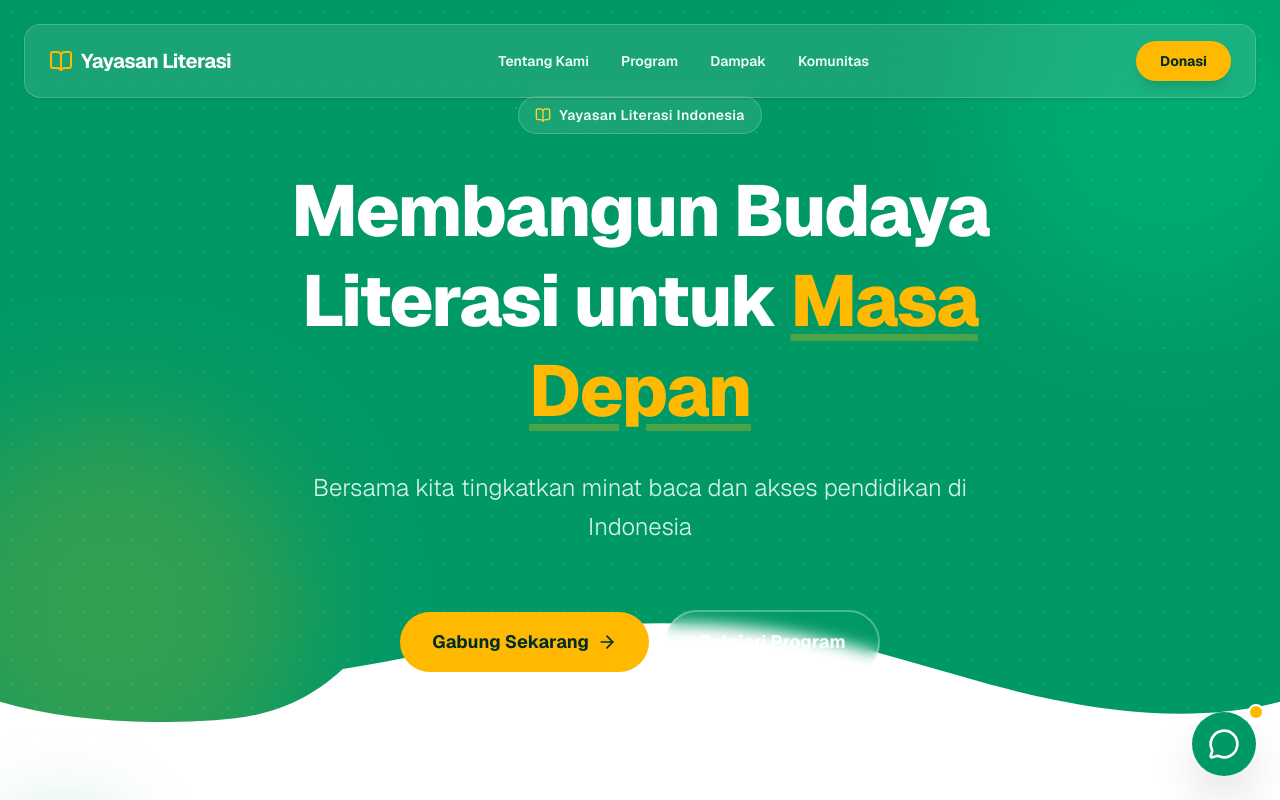
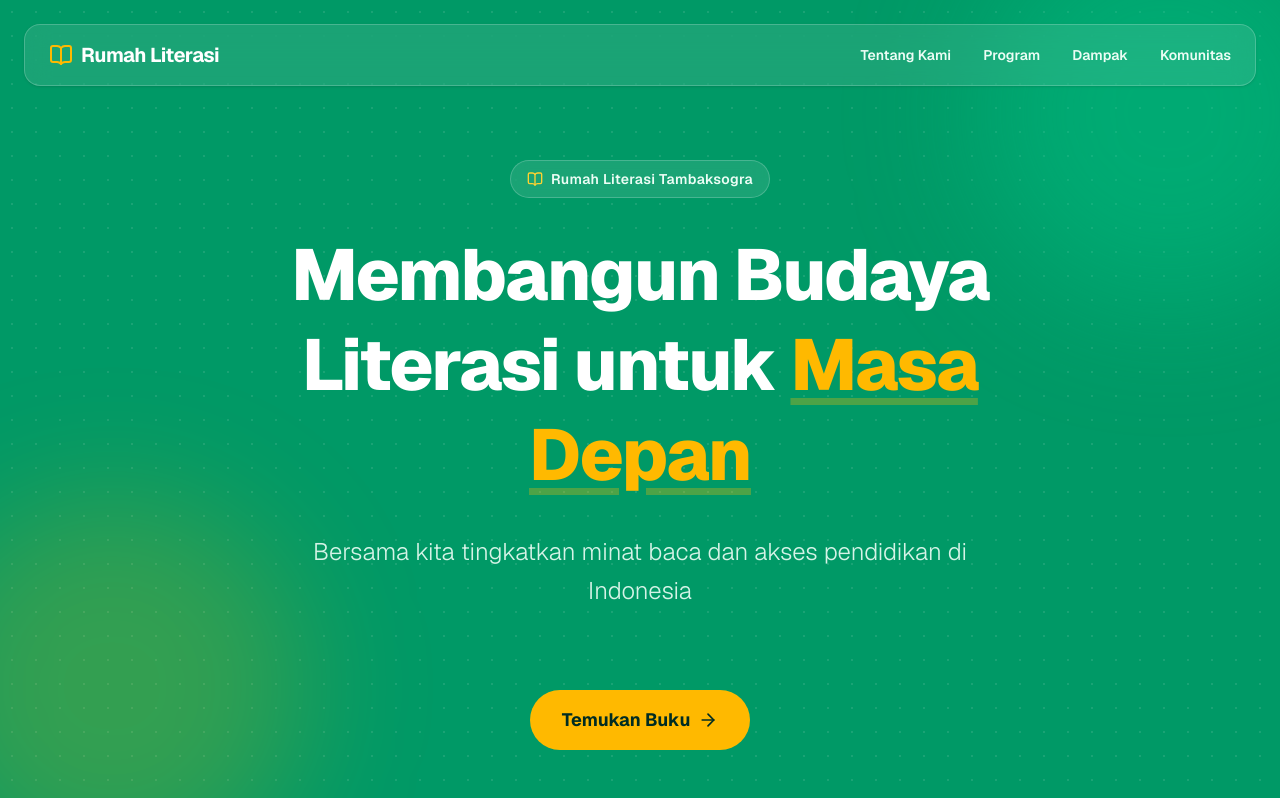
Before and after one commit to Rumah-Literasi-Tambaksogra/rumah-literasi, a Next.js app: page / in a window 1280 px wide. Shown: the top 800 px of the page. Built offline with nearby package versions, Linux system fonts and the light colour scheme.

Commit message:
minor changes

```diff
--- a/app/page.tsx
+++ b/app/page.tsx
@@ -7,7 +7,6 @@ import Impact from '../components/Impact';
 import Community from '../components/Community';
 import Gallery from '../components/Gallery';
 import Stories from '../components/Stories';
-import ChatWidget from '../components/ChatWidget';
 
 export const metadata: Metadata = {
   title: 'Membangun Budaya Literasi | Yayasan Literasi Indonesia',
@@ -22,17 +21,14 @@ export default function LiteracyLandingPage() {
         <div className="container mx-auto max-w-7xl flex justify-between items-center bg-white/10 backdrop-blur-md rounded-2xl px-6 py-4 border border-white/20 shadow-sm animate-fade-in-down">
           <div className="flex items-center gap-2 text-white font-bold text-xl tracking-tight">
             <BookOpen className="w-6 h-6 text-amber-400" />
-            <span>Yayasan Literasi</span>
+            <span>Rumah Literasi</span>
           </div>
-          <div className="hidden lg:flex gap-8 text-sm font-semibold text-emerald-50">
+          <div className="hidden lg:flex gap-8 text-sm font-semibold text-emerald-50 ml-auto">
             <a href="#tentang-kami" className="hover:text-amber-400 transition-colors">Tentang Kami</a>
             <a href="#program" className="hover:text-amber-400 transition-colors">Program</a>
             <a href="#dampak" className="hover:text-amber-400 transition-colors">Dampak</a>
             <a href="#komunitas" className="hover:text-amber-400 transition-colors">Komunitas</a>
           </div>
-          <button className="bg-amber-400 hover:bg-amber-300 text-emerald-950 px-6 py-2.5 rounded-full text-sm font-bold shadow-lg transition-all hover:-translate-y-0.5">
-            Donasi
-          </button>
         </div>
       </nav>
 
@@ -82,7 +78,7 @@ export default function LiteracyLandingPage() {
         <div className="container mx-auto px-6 max-w-7xl flex flex-col md:flex-row justify-between items-center gap-8">
           <div className="flex items-center gap-3 text-white">
             <BookOpen className="text-amber-400 w-8 h-8" />
-            <span className="text-2xl tracking-tight font-black">Yayasan Literasi</span>
+            <span className="text-2xl tracking-tight font-black">Rumah Literasi Tambaksogra</span>
           </div>
           <ul className="flex flex-wrap justify-center gap-8 text-sm font-semibold text-emerald-200">
             <li><a href="#tentang-kami" className="hover:text-amber-400 transition-colors">Tentang Kami</a></li>
@@ -90,12 +86,9 @@ export default function LiteracyLandingPage() {
             <li><a href="#dampak" className="hover:text-amber-400 transition-colors">Dampak</a></li>
             <li><a href="#" className="hover:text-amber-400 transition-colors">Privasi & Syarat</a></li>
           </ul>
-          <p className="text-sm font-medium">© 2026 Yayasan Literasi.<br className="md:hidden" /> Hak Cipta Dilindungi.</p>
+          <p className="text-sm font-medium">© 2026 Rumah Literasi Tambaksogra.<br className="md:hidden" /> Hak Cipta Dilindungi.</p>
         </div>
       </footer>
-
-      {/* Interactive Chat Widget */}
-      <ChatWidget />
     </main>
   );
 }
--- a/components/About.tsx
+++ b/components/About.tsx
@@ -41,8 +41,8 @@ export default function About() {
           <div ref={imageRef} className="w-full lg:w-1/2 relative">
             <div className="aspect-[4/3] rounded-3xl overflow-hidden shadow-2xl relative">
               <img
-                src="https://images.unsplash.com/photo-1544830209-1c9cd1817769?q=80&w=1000&auto=format&fit=crop"
-                alt="Anak-anak belajar membaca"
+                src="/images/murid-murid rumah literasi bersama pengajar.jpg"
+                alt="Murid-murid Rumah Literasi Bersama Pengajar"
                 className="w-full h-full object-cover hover:scale-105 transition-transform duration-700"
               />
               <div className="absolute inset-0 bg-gradient-to-t from-emerald-950/60 to-transparent"></div>
--- a/components/ChatWidget.tsx
+++ /dev/null
@@ -1,113 +0,0 @@
-'use client';
-import { useState, useEffect, useRef } from 'react';
-import { MessageCircle, X, Send, Bot, User } from 'lucide-react';
-import gsap from 'gsap';
-
-export default function ChatWidget() {
-  const [isOpen, setIsOpen] = useState(false);
-  const [messages, setMessages] = useState([
-    { role: 'assistant', content: 'Halo! Saya asisten virtual Yayasan Literasi. Ada yang bisa saya bantu terkait program atau donasi hari ini?' }
-  ]);
-  const [input, setInput] = useState('');
-  const chatRef = useRef<HTMLDivElement>(null);
-  const buttonRef = useRef<HTMLButtonElement>(null);
-
-  useEffect(() => {
-    // Animate button entrance
-    gsap.fromTo(buttonRef.current,
-      { scale: 0, opacity: 0 },
-      { scale: 1, opacity: 1, duration: 0.5, delay: 1, ease: 'back.out(1.5)' }
-    );
-  }, []);
-
-  useEffect(() => {
-    if (isOpen && chatRef.current) {
-      gsap.fromTo(chatRef.current,
-        { y: 50, opacity: 0, scale: 0.9 },
-        { y: 0, opacity: 1, scale: 1, duration: 0.4, ease: 'power3.out' }
-      );
-    }
-  }, [isOpen]);
-
-  const handleSend = () => {
-    if (!input.trim()) return;
-
-    setMessages(prev => [...prev, { role: 'user', content: input }]);
-    setInput('');
-
-    setTimeout(() => {
-      setMessages(prev => [
-        ...prev,
-        { role: 'assistant', content: 'Terima kasih atas pesan Anda! Saat ini saya masih dalam versi demo, namun jika Anda ingin bergabung menjadi relawan, silakan klik tombol "Gabung Sekarang" di bagian atas halaman. Mari bersama cerdaskan bangsa!' }
-      ]);
-    }, 1000);
-  };
-
-  return (
-    <div className="fixed bottom-6 right-6 z-50">
-      {isOpen && (
-        <div ref={chatRef} className="bg-white text-gray-900 w-[350px] rounded-2xl shadow-2xl overflow-hidden mb-4 border border-emerald-100 flex flex-col h-[450px] origin-bottom-right">
-          {/* Header */}
-          <div className="bg-emerald-600 p-4 flex justify-between items-center text-white">
-            <div className="flex items-center gap-3">
-              <div className="w-8 h-8 bg-white/20 rounded-full flex items-center justify-center">
-                <Bot className="w-5 h-5 text-white" />
-              </div>
-              <div>
-                <h3 className="font-bold text-sm">LiterasiBot</h3>
-                <p className="text-xs text-emerald-100">Aktif membalas</p>
-              </div>
-            </div>
-            <button onClick={() => setIsOpen(false)} className="text-emerald-100 hover:text-white transition-colors">
-              <X className="w-5 h-5" />
-            </button>
-          </div>
-
-          {/* Chat Body */}
-          <div className="flex-1 p-4 overflow-y-auto bg-gray-50 flex flex-col gap-4">
-            {messages.map((msg, idx) => (
-              <div key={idx} className={`flex gap-2 ${msg.role === 'user' ? 'flex-row-reverse' : ''}`}>
-                <div className={`w-8 h-8 rounded-full flex flex-shrink-0 items-center justify-center ${msg.role === 'user' ? 'bg-amber-400 text-white' : 'bg-emerald-100 text-emerald-600'}`}>
-                  {msg.role === 'user' ? <User className="w-4 h-4" /> : <Bot className="w-4 h-4" />}
-                </div>
-                <div className={`p-3 text-sm rounded-2xl max-w-[75%] shadow-sm ${msg.role === 'user' ? 'bg-amber-400 text-emerald-950 rounded-tr-none' : 'bg-white border border-gray-100 text-gray-700 rounded-tl-none'}`}>
-                  {msg.content}
-                </div>
-              </div>
-            ))}
-          </div>
-
-          {/* Chat Footer */}
-          <div className="p-3 bg-white border-t border-gray-100 flex gap-2">
-            <input
-              type="text"
-              value={input}
-              onChange={(e) => setInput(e.target.value)}
-              onKeyDown={(e) => e.key === 'Enter' && handleSend()}
-              placeholder="Ketik pesan..."
-              className="flex-1 bg-gray-50 border border-gray-200 rounded-full px-4 text-sm focus:outline-none focus:ring-2 focus:ring-emerald-500/50"
-            />
-            <button
-              onClick={handleSend}
-              className="w-10 h-10 bg-emerald-600 text-white rounded-full flex items-center justify-center hover:bg-emerald-700 transition-colors shadow-md"
-            >
-              <Send className="w-4 h-4 ml-1" />
-            </button>
-          </div>
-        </div>
-      )}
-
-      {/* Floating Button */}
-      {!isOpen && (
-        <button
-          ref={buttonRef}
-          onClick={() => setIsOpen(true)}
-          className="w-16 h-16 bg-emerald-600 text-white rounded-full flex items-center justify-center shadow-2xl hover:bg-emerald-700 hover:scale-110 transition-all group opacity-0"
-        >
-          <MessageCircle className="w-8 h-8" />
-          <span className="absolute -top-2 -right-2 w-4 h-4 bg-amber-400 border-2 border-white rounded-full"></span>
-        </button>
-      )}
-    </div>
-  );
-}
--- a/components/Hero.tsx
+++ b/components/Hero.tsx
@@ -46,7 +46,7 @@ export default function Hero() {
   }, []);
 
   return (
-    <section ref={containerRef} className="relative overflow-hidden bg-emerald-600 text-white min-h-[90vh] flex items-center pt-24 pb-12">
+    <section ref={containerRef} className="relative overflow-hidden bg-emerald-600 text-white min-h-[90vh] flex items-center pt-40 pb-12">
       {/* Decorative patterns */}
       <div className="absolute inset-0 opacity-10 bg-[radial-gradient(circle_at_center,_white_1px,_transparent_1px)] bg-[length:24px_24px]"></div>
 
@@ -58,7 +58,7 @@ export default function Hero() {
         <div ref={contentRef} className="max-w-4xl mx-auto text-center space-y-8">
           <div className="inline-block">
             <span className="inline-flex items-center gap-2 px-4 py-2 rounded-full bg-white/10 border border-white/20 text-emerald-50 text-sm font-semibold tracking-wide backdrop-blur-sm">
-              <BookOpen className="w-4 h-4 text-amber-300" /> Yayasan Literasi Indonesia
+              <BookOpen className="w-4 h-4 text-amber-300" /> Rumah Literasi Tambaksogra
             </span>
           </div>
           <h1 className="text-5xl md:text-7xl font-extrabold tracking-tight leading-tight">
@@ -67,24 +67,14 @@ export default function Hero() {
           <p className="text-xl md:text-2xl text-emerald-50/90 max-w-2xl mx-auto leading-relaxed font-light">
             Bersama kita tingkatkan minat baca dan akses pendidikan di Indonesia
           </p>
-          <div className="flex flex-col sm:flex-row justify-center items-center gap-4 pt-8">
-            <a href="#gabung" className="group px-8 py-4 w-full sm:w-auto bg-amber-400 text-emerald-950 font-bold rounded-full hover:bg-amber-300 transition-all duration-300 hover:shadow-lg hover:-translate-y-1 flex items-center justify-center gap-2 text-lg">
-              Gabung Sekarang
+          <div className="flex flex-col sm:flex-row justify-center items-center gap-4 pt-12">
+            <a href="#" target="_blank" className="group px-8 py-4 w-full sm:w-auto bg-amber-400 text-emerald-950 font-bold rounded-full hover:bg-amber-300 transition-all duration-300 hover:shadow-lg hover:-translate-y-1 flex items-center justify-center gap-2 text-lg">
+              Temukan Buku
               <ArrowRight className="w-5 h-5 group-hover:translate-x-1 transition-transform" />
-            </a>
-            <a href="#program" className="px-8 py-4 w-full sm:w-auto bg-transparent border-2 border-white/30 text-white font-bold rounded-full hover:bg-white/10 transition-all duration-300 backdrop-blur-sm text-center text-lg">
-              Pelajari Program
             </a>
           </div>
         </div>
       </div>
-
-      {/* Bottom wave decoration using SVG */}
-      <div className="absolute bottom-0 left-0 right-0 w-full overflow-hidden leading-none">
-        <svg className="relative block w-full h-[50px] md:h-[100px]" data-name="Layer 1" xmlns="http://www.w3.org/2000/svg" viewBox="0 0 1200 120" preserveAspectRatio="none">
-          <path d="M321.39,56.44c58-10.79,114.16-30.13,172-41.86,82.39-16.72,168.19-17.73,250.45-.39C823.78,31,906.67,72,985.66,92.83c70.05,18.48,146.53,26.09,214.34,3V120H0V95.8C59.71,118.08,130.83,123.82,201.27,117.81,241.1,114.47,281.33,103.85,321.39,56.44Z" className="fill-white"></path>
-        </svg>
-      </div>
     </section>
   );
 }
```
Also changed, not shown: public/images/murid-murid rumah literasi bersama pengajar.jpg (added).
